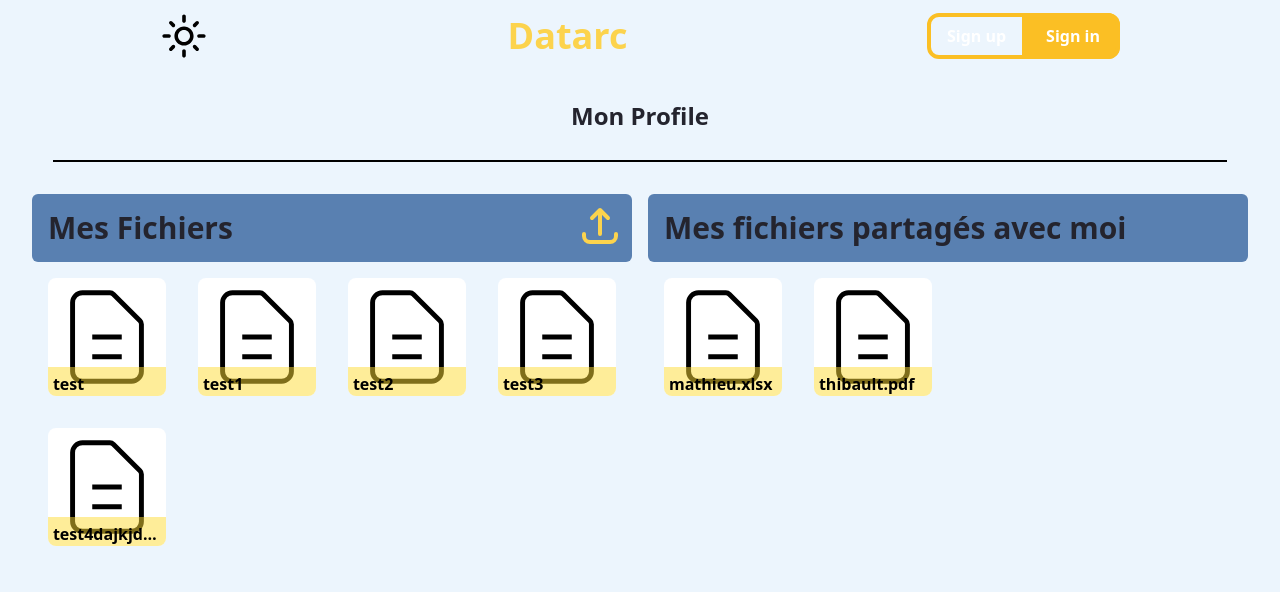
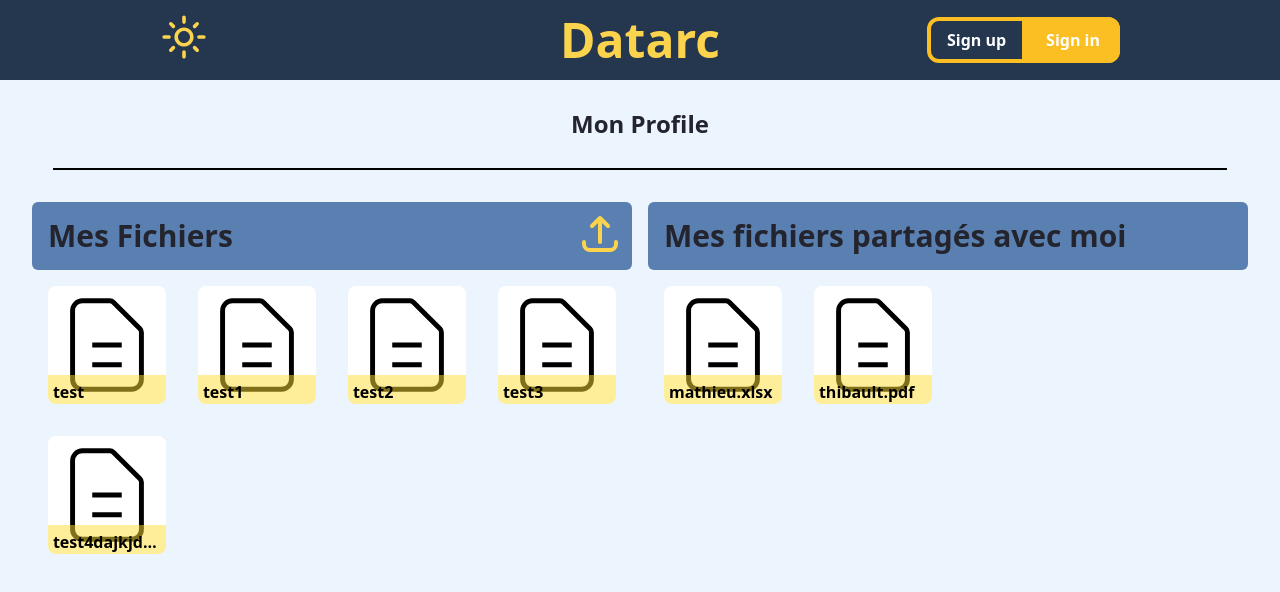
Before and after one commit to HE-Arc/datarc, a Vue app in the folder front/: page /profile in a window 1280 px wide. Shown: the top 592 px of the page. Built offline with nearby package versions, Linux system fonts and the light colour scheme; a web font is replaced by a local one.

Commit message:
style<#2> changing some color

```diff
--- a/front/src/components/NavigationBar.vue
+++ b/front/src/components/NavigationBar.vue
@@ -1,13 +1,13 @@
 <template>
-    <div class="w-full dark:bg-blue-500">
+    <div class="w-full bg-white-background-header dark:bg-dark-background-header">
         <div class="w-3/4 container flex justify-between items-center mx-auto">
-            <div class="">
-                <div class="cursor-pointer" @click="toggleDarkMode">
-                    <svg xmlns="http://www.w3.org/2000/svg" enable-background="new 0 0 20 20" height="48px" viewBox="0 0 20 20" width="48px" fill="#000000" v-if="!this.darkMode">
+            <div class="w-1/3">
+                <div class="inline-block cursor-pointer text-yellow-300" @click="toggleDarkMode">
+                    <svg xmlns="http://www.w3.org/2000/svg" enable-background="new 0 0 20 20" height="48px" viewBox="0 0 20 20" width="48px" fill="currentColor" v-if="!this.darkMode">
                         <rect fill="none" height="20" width="20"/>
                         <path d="M10,7.5c1.38,0,2.5,1.12,2.5,2.5s-1.12,2.5-2.5,2.5S7.5,11.38,7.5,10S8.62,7.5,10,7.5z M10,6c-2.21,0-4,1.79-4,4s1.79,4,4,4 s4-1.79,4-4S12.21,6,10,6L10,6z M3.75,10.75c0.41,0,0.75-0.34,0.75-0.75c0-0.41-0.34-0.75-0.75-0.75h-2C1.34,9.25,1,9.59,1,10 s0.34,0.75,0.75,0.75H3.75z M18.25,10.75c0.41,0,0.75-0.34,0.75-0.75c0-0.41-0.34-0.75-0.75-0.75h-2c-0.41,0-0.75,0.34-0.75,0.75 s0.34,0.75,0.75,0.75H18.25z M9.25,3.75C9.25,4.16,9.59,4.5,10,4.5c0.41,0,0.75-0.34,0.75-0.75v-2C10.75,1.34,10.41,1,10,1 S9.25,1.34,9.25,1.75V3.75z M13.89,5.05c-0.29,0.29-0.29,0.77,0,1.06s0.77,0.29,1.06,0l1.06-1.06c0.29-0.29,0.29-0.77,0-1.06 c-0.29-0.29-0.77-0.29-1.06,0L13.89,5.05z M3.99,14.95c-0.29,0.29-0.29,0.77,0,1.06s0.77,0.29,1.06,0l1.06-1.06 c0.29-0.29,0.29-0.77,0-1.06c-0.29-0.29-0.77-0.29-1.06,0L3.99,14.95z M5.05,6.11c0.29,0.29,0.77,0.29,1.06,0s0.29-0.77,0-1.06 L5.05,3.99c-0.29-0.29-0.77-0.29-1.06,0s-0.29,0.77,0,1.06L5.05,6.11z M14.95,16.01c0.29,0.29,0.77,0.29,1.06,0s0.29-0.77,0-1.06 l-1.06-1.06c-0.29-0.29-0.77-0.29-1.06,0c-0.29,0.29-0.29,0.77,0,1.06L14.95,16.01z M9.25,18.25C9.25,18.66,9.59,19,10,19 c0.41,0,0.75-0.34,0.75-0.75v-2c0-0.41-0.34-0.75-0.75-0.75s-0.75,0.34-0.75,0.75V18.25z"/>
                     </svg>
-                    <svg xmlns="http://www.w3.org/2000/svg" enable-background="new 0 0 20 20" height="48px" viewBox="0 0 20 20" width="48px" fill="#000000" v-if="this.darkMode">
+                    <svg xmlns="http://www.w3.org/2000/svg" enable-background="new 0 0 20 20" height="48px" viewBox="0 0 20 20" width="48px" fill="currentColor" v-if="this.darkMode">
                         <g>
                             <rect fill="none" height="20" width="20" x="0"/>
                         </g>
@@ -21,11 +21,11 @@
                 </div>
             </div>
 
-            <div class="logo text-yellow-300 font-bold text-4xl py-4">
+            <div class="w-1/3 text-center logo text-yellow-300 text-5xl font-bold py-4">
                 Datarc
             </div>
-            <div class="">
-                <ul class="flex flex-row mt-4 md:mt-0">
+            <div class="w-1/3">
+                <ul class="flex flex-row justify-end mt-4 md:mt-0">
                     <li>
                         <router-link to="register" class="btn btn-yellow bg-transparent rounded-r-none">Sign up</router-link>
                     </li>
@@ -52,11 +52,21 @@ export default {
         toggleDarkMode(){
             document.documentElement.classList.toggle('dark');
             this.darkMode = !this.darkMode;
+            if(this.darkMode){
+                localStorage.theme = 'dark';
+            }else{
+                localStorage.theme = 'light';
+            }
         },
     },
 
     components: {},
     mounted(){
+        if (localStorage.theme === 'dark' || (!('theme' in localStorage) && window.matchMedia('(prefers-color-scheme: dark)').matches)){
+            document.documentElement.classList.add('dark');
+        }else{
+            document.documentElement.classList.remove('dark');
+        }
         this.darkMode = document.documentElement.classList.contains('dark');
     }
 };
```
